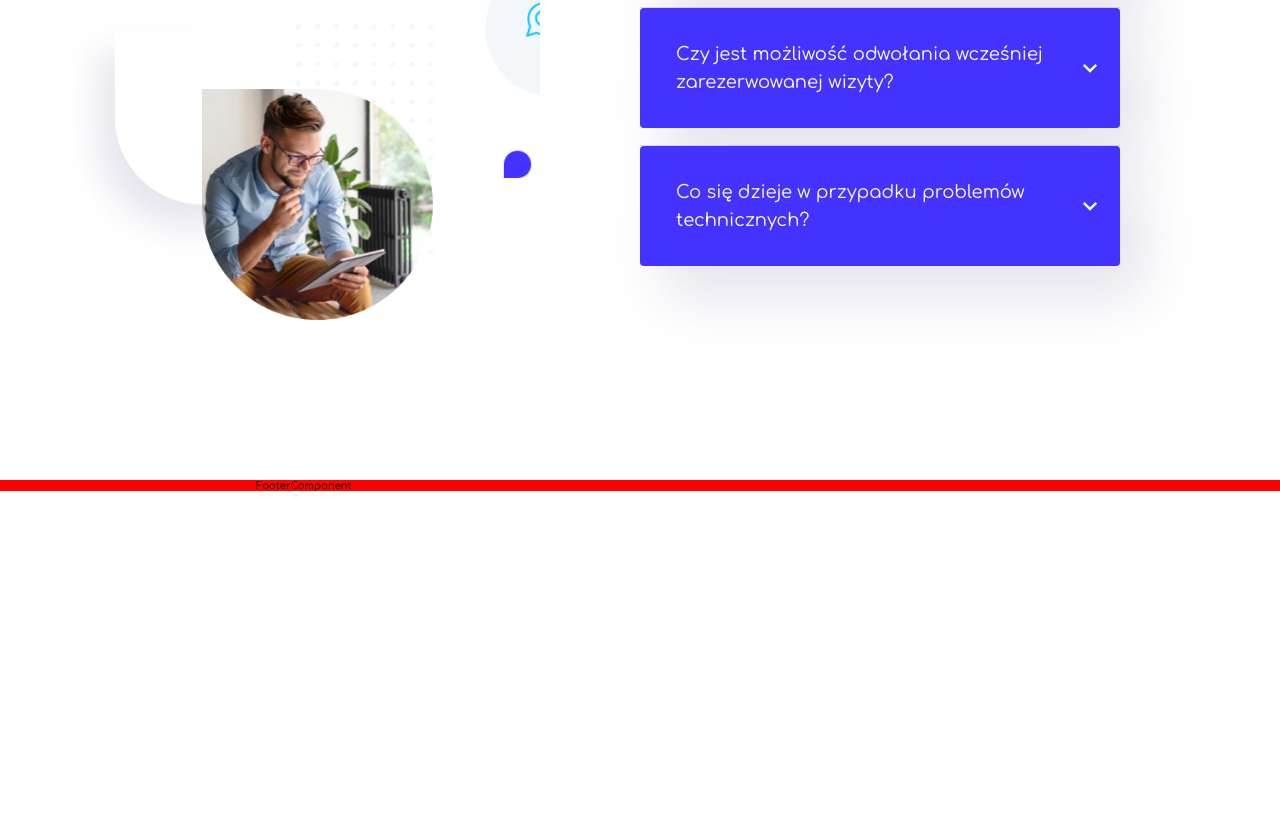
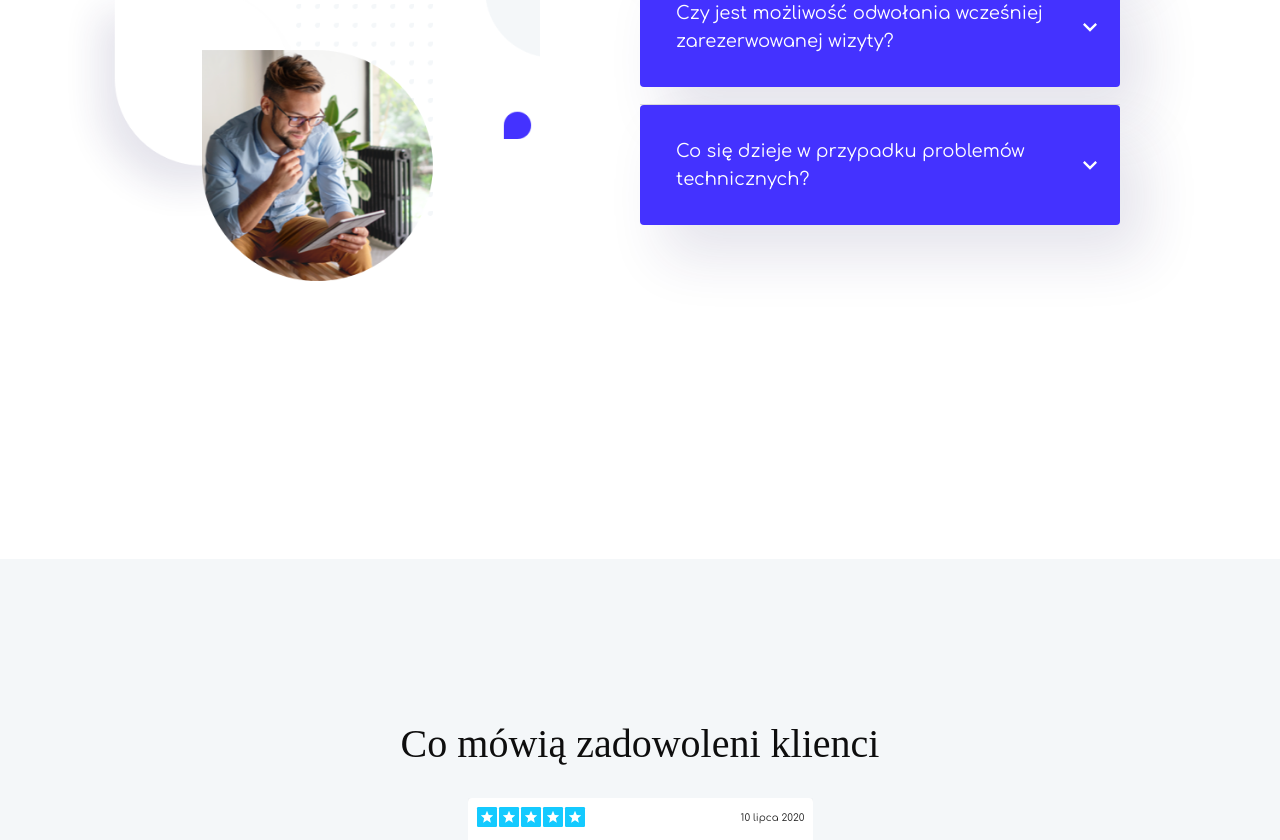
Before and after one commit to KrzysztofRajmund/emp-layout, a React (Create React App) app: page / in a window 1280 px wide. Shown: the part 1957-2797 px from the top of the page. Before the commit the page ends 2448 px from the top, so only its background shows below. Built offline with nearby package versions, Linux system fonts and the light colour scheme; a web font is replaced by a local one.

Commit message:
created opinions 2 components - boilerplate

```diff
--- a/package.json
+++ b/package.json
@@ -12,8 +12,10 @@
     "@types/node": "^12.20.13",
     "@types/react": "^17.0.8",
     "@types/react-dom": "^17.0.5",
+    "bootstrap": "^4.6.0",
     "clsx": "^1.1.1",
     "react": "^17.0.2",
+    "react-bootstrap": "^1.6.0",
     "react-dom": "^17.0.2",
     "react-router-dom": "^5.2.0",
     "react-scripts": "4.0.3",
--- a/src/components/LandingPage/LandingPage.tsx
+++ b/src/components/LandingPage/LandingPage.tsx
@@ -3,6 +3,7 @@ import React from 'react';
 import Intro from "./Intro";
 import Profit from "./Profit";
 import Faq from "./Faq";
+import Opinions from "./Opinions";
 //material ui
 import { createMuiTheme, ThemeProvider } from '@material-ui/core/styles';
 
@@ -49,6 +50,7 @@ const LandingPage: React.FC = () => {
                 <Intro />
                 <Profit />
                 <Faq />
+                <Opinions />
             </ThemeProvider>
         </div>
     )
--- /dev/null
+++ b/src/components/LandingPage/Opinions.tsx
@@ -0,0 +1,30 @@
+import React, { useState } from 'react';
+//react bootstrap
+import { Carousel } from "react-bootstrap";
+//components
+import OpinionsCard from "./OpinionsCard"
+
+const Opinions: React.FC = () => {
+
+    const [index, setIndex] = useState(0);
+
+    const handleSelect = (selectedIndex: any, e: any) => {
+        setIndex(selectedIndex);
+    };
+
+    return (
+        <div className="opinions">
+            <article >
+                <h3>Co mówią zadowoleni klienci</h3>
+            </article>
+            <Carousel className="opinionsSlider" activeIndex={index} onSelect={handleSelect}>
+                <Carousel.Item className="opinionsItem">
+                    <OpinionsCard />
+                </Carousel.Item>
+
+            </Carousel>
+        </div>
+    )
+}
+
+export default Opinions;
--- /dev/null
+++ b/src/components/LandingPage/OpinionsCard.tsx
@@ -0,0 +1,73 @@
+import React, { useState } from 'react';
+import { makeStyles, Theme, createStyles } from '@material-ui/core/styles';
+import Card from '@material-ui/core/Card';
+import CardHeader from '@material-ui/core/CardHeader';
+import CardContent from '@material-ui/core/CardContent';
+import CardActions from '@material-ui/core/CardActions';
+import Avatar from '@material-ui/core/Avatar';
+import IconButton from '@material-ui/core/IconButton';
+import Typography from '@material-ui/core/Typography';
+import { red } from '@material-ui/core/colors';
+import MoreVertIcon from '@material-ui/icons/MoreVert';
+import VisibilityIcon from '@material-ui/icons/Visibility';
+import GradeIcon from '@material-ui/icons/Grade';
+
+const useStyles = makeStyles((theme: Theme) =>
+    createStyles({
+        root: {
+            maxWidth: 345,
+            "& .MuiSvgIcon-root": {
+                margin: "0.1rem",
+            },
+        },
+        header: {
+            display: "flex",
+            justifyContent: "space-between"
+
+        },
+        stars: {
+            backgroundColor: "#14CAFF",
+            color: "#fff",
+            fontSize: "2rem",
+            borderRadius: "0.125rem",
+            padding: "0.25rem",
+        },
+        date: {
+            textAlign: "right",
+        },
+        avatar: {
+            height: "4rem",
+            width: "4rem",
+            backgroundColor: "#4432FF",
+        },
+    }),
+);
+
+export default function OpinionsCard() {
+    const classes = useStyles();
+
+    return (
+        <Card className={classes.root}>
+            <CardActions className={classes.header} >
+                <div>
+                    <GradeIcon className={classes.stars} />
+                    <GradeIcon className={classes.stars} />
+                    <GradeIcon className={classes.stars} />
+                    <GradeIcon className={classes.stars} />
+                    <GradeIcon className={classes.stars} />
+                </div>
+                <span className={classes.date}>10 lipca 2020</span>
+            </CardActions>
+            <CardContent>
+                <Typography variant="body2" color="textSecondary" component="p">
+                    Polecam Pana dr. Wysłuchał wszystkiego i dokładnie wytłumaczył następny zadowolony pacjet. E-konsultacja to bardzo dobra forma wizyty gdy musimy zostać w…
+        </Typography>
+            </CardContent>
+            <CardActions disableSpacing>
+                <Avatar className={classes.avatar}>
+                    <VisibilityIcon />
+                </Avatar>
+            </CardActions>
+        </Card>
+    );
+}
--- a/src/index.tsx
+++ b/src/index.tsx
@@ -1,6 +1,7 @@
 import React from 'react';
 import ReactDOM from 'react-dom';
 import './styles/main.css';
+import 'bootstrap/dist/css/bootstrap.min.css';
 import App from './App';
 import reportWebVitals from './reportWebVitals';
 
--- a/src/styles/main.css
+++ b/src/styles/main.css
@@ -208,6 +208,37 @@ hr {
   background-color: #fff;
 }
 
+.opinions {
+  height: 100vh;
+  width: 100%;
+  display: -webkit-box;
+  display: -ms-flexbox;
+  display: flex;
+  -webkit-box-pack: center;
+      -ms-flex-pack: center;
+          justify-content: center;
+  -webkit-box-align: center;
+      -ms-flex-align: center;
+          align-items: center;
+  -webkit-box-orient: vertical;
+  -webkit-box-direction: normal;
+      -ms-flex-direction: column;
+          flex-direction: column;
+  text-align: center;
+  background-color: #f4f7f9;
+}
+
+.opinions h3 {
+  color: #0e0e0e;
+  font-family: "all-round-gothic";
+  font-size: 4rem;
+  margin-bottom: 3rem;
+}
+
+.opinions .opinionsSlider .opinionsItem {
+  height: 50vh;
+}
+
 header {
   background-color: lightgray;
   display: -ms-grid;
--- a/src/styles/main.scss
+++ b/src/styles/main.scss
@@ -11,6 +11,7 @@
 @import 'sections/intro';
 @import 'sections/profit';
 @import 'sections/faq';
+@import 'sections/opinions';
 //layout
 @import 'layout/headerComponent';
 @import 'layout/footerComponent';
--- /dev/null
+++ b/src/styles/sections/_opinions.scss
@@ -0,0 +1,19 @@
+.opinions {
+  height: 100vh;
+  width: 100%;
+  display: flex;
+  justify-content: center;
+  align-items: center;
+  flex-direction: column;
+  text-align: center;
+  background-color: #f4f7f9;
+  h3 {
+    @include headingThird;
+    margin-bottom: 3rem;
+  }
+  .opinionsSlider {
+    .opinionsItem {
+      height: 50vh;
+    }
+  }
+}
```
Also changed, not shown: 2 other files (tests, documents, lock files or other folders).
